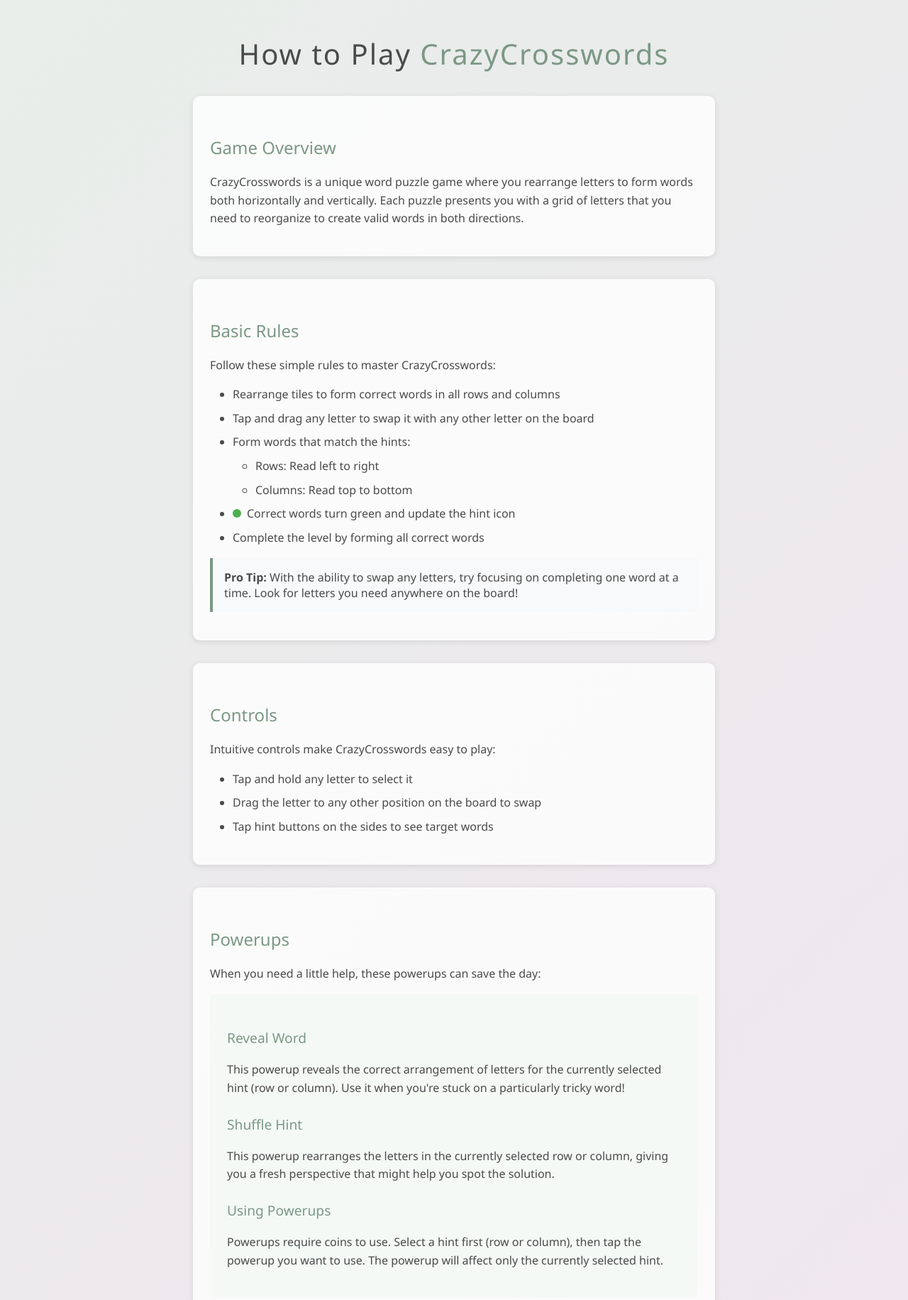
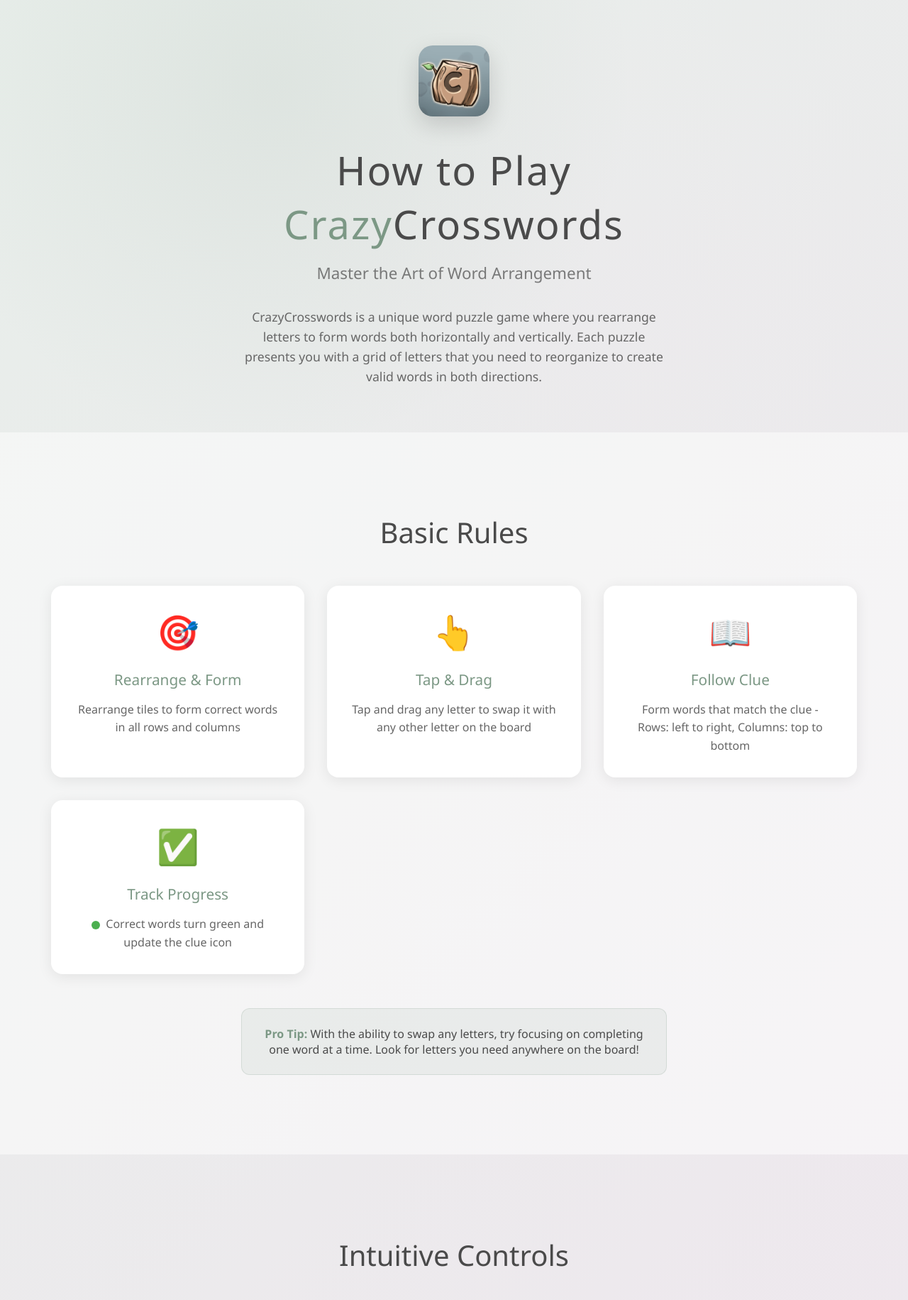
Before and after one commit to imperiumplay/imperiumplay.github.io, an Astro site: page /how-to-play in a window 1280 px wide. Shown: the top 1831 px of the page at 71% size. Built offline with nearby package versions, Linux system fonts and the light colour scheme; Astro itself is replaced by a stand-in of ours.

Commit message:
how to play redesigned

```diff
--- a/src/pages/how-to-play.astro
+++ b/src/pages/how-to-play.astro
@@ -13,122 +13,267 @@
   title="How to Play - Crazy Crosswords"
   description="Learn how to play Crazy Crosswords - arrange letters to form words in rows and columns."
 >
+  <main>
+    <!-- Hero Section -->
+    <section class="hero">
+      <div class="hero-content">
+        <div class="guide-intro">
+          <img src="/images/Icon_crazycrosswords.jpg" alt="Crazy Crosswords Icon" class="game-icon">
+          <h1>How to Play <span class="highlight">Crazy</span>Crosswords</h1>
+          <p class="tagline">Master the Art of Word Arrangement</p>
+          <p class="description">
+            CrazyCrosswords is a unique word puzzle game where you rearrange letters to form words both horizontally and vertically. Each puzzle presents you with a grid of letters that you need to reorganize to create valid words in both directions.
+          </p>
+        </div>
+      </div>
+    </section>
+
+    <!-- Game Rules Section -->
+    <section class="rules">
       <div class="container">
-    <h1>How to Play <span class="highlight">CrazyCrosswords</span></h1>
-
-    <div class="section">
-      <h2>Game Overview</h2>
-      <p>CrazyCrosswords is a unique word puzzle game where you rearrange letters to form words both horizontally and vertically. Each puzzle presents you with a grid of letters that you need to reorganize to create valid words in both directions.</p>
+        <h2>Basic Rules</h2>
+        <div class="rules-grid">
+          <div class="rule-card">
+            <div class="rule-icon">🎯</div>
+            <h3>Rearrange & Form</h3>
+            <p>Rearrange tiles to form correct words in all rows and columns</p>
           </div>
-
-    <div class="section">
-      <h2>Basic Rules</h2>
-      <p>Follow these simple rules to master CrazyCrosswords:</p>
-      <ul>
-        <li>Rearrange tiles to form correct words in all rows and columns</li>
-        <li>Tap and drag any letter to swap it with any other letter on the board</li>
-        <li>Form words that match the hints:
-          <ul>
-            <li>Rows: Read left to right</li>
-            <li>Columns: Read top to bottom</li>
-          </ul>
-        </li>
-        <li><span class="color-indicator green"></span>Correct words turn green and update the hint icon</li>
-        <li>Complete the level by forming all correct words</li>
-      </ul>
+          <div class="rule-card">
+            <div class="rule-icon">👆</div>
+            <h3>Tap & Drag</h3>
+            <p>Tap and drag any letter to swap it with any other letter on the board</p>
+          </div>
+          <div class="rule-card">
+            <div class="rule-icon">📖</div>
+            <h3>Follow Clue</h3>
+            <p>Form words that match the clue - Rows: left to right, Columns: top to bottom</p>
+          </div>
+          <div class="rule-card">
+            <div class="rule-icon">✅</div>
+            <h3>Track Progress</h3>
+            <p><span class="color-indicator green"></span>Correct words turn green and update the clue icon</p>
+          </div>
+        </div>
 
         <div class="gameplay-tip">
           <strong>Pro Tip:</strong> With the ability to swap any letters, try focusing on completing one word at a time. Look for letters you need anywhere on the board!
         </div>
       </div>
+    </section>
 
-    <div class="section">
-      <h2>Controls</h2>
-      <p>Intuitive controls make CrazyCrosswords easy to play:</p>
-      <ul>
-        <li>Tap and hold any letter to select it</li>
-        <li>Drag the letter to any other position on the board to swap</li>
-        <li>Tap hint buttons on the sides to see target words</li>
-      </ul>
+    <!-- Controls Section -->
+    <section class="controls">
+      <div class="container">
+        <h2>Intuitive Controls</h2>
+        <div class="controls-grid">
+          <div class="control-card">
+            <div class="control-icon">📱</div>
+            <h3>Select Letters</h3>
+            <p>Tap and hold any letter to select it</p>
+          </div>
+          <div class="control-card">
+            <div class="control-icon">🔄</div>
+            <h3>Swap Positions</h3>
+            <p>Drag the letter to any other position on the board to swap</p>
+          </div>
+          <div class="control-card">
+            <div class="control-icon">💡</div>
+            <h3>View Clues</h3>
+            <p>Tap clue buttons on the sides to see target words</p>
+          </div>
+        </div>
+      </div>
+    </section>
+
+    <!-- Powerups Section -->
+    <section class="powerups">
+      <div class="container">
+        <h2>Helpful Powerups</h2>
+        <p class="section-description">When you need a little help, these powerups can save the day:</p>
+
+        <div class="powerups-grid">
+          <div class="powerup-card">
+            <div class="powerup-icon">🔍</div>
+            <h3>Reveal Word</h3>
+            <p>This powerup reveals the correct arrangement of letters for the currently selected clue (row or column). Use it when you're stuck on a particularly tricky word!</p>
           </div>
 
-    <div class="section">
-      <h2>Powerups</h2>
-      <p>When you need a little help, these powerups can save the day:</p>
-      <div class="powerup-section">
-        <h3>Reveal Word</h3>
-        <p>This powerup reveals the correct arrangement of letters for the currently selected hint (row or column). Use it when you're stuck on a particularly tricky word!</p>
-
+          <div class="powerup-card">
+            <div class="powerup-icon">🔀</div>
             <h3>Shuffle Hint</h3>
             <p>This powerup rearranges the letters in the currently selected row or column, giving you a fresh perspective that might help you spot the solution.</p>
+          </div>
 
+          <div class="powerup-card">
+            <div class="powerup-icon">🪙</div>
             <h3>Using Powerups</h3>
-        <p>Powerups require coins to use. Select a hint first (row or column), then tap the powerup you want to use. The powerup will affect only the currently selected hint.</p>
+            <p>Powerups require coins to use. Select a clue first (row or column), then tap the powerup you want to use. The powerup will affect only the currently selected clue.</p>
           </div>
         </div>
+      </div>
+    </section>
+  </main>
 
   <Footer links={footerLinks} />
-  </div>
 </BaseLayout>
 
 <style>
-.container {
+.hero {
+  min-height: 60vh;
+  display: flex;
+  align-items: center;
+  padding: 4rem 2rem;
+  position: relative;
+  overflow: hidden;
+}
+
+.hero::before {
+  content: '';
+  position: absolute;
+  top: 0;
+  left: 0;
+  right: 0;
+  bottom: 0;
+  background: radial-gradient(circle at 30% 20%, rgba(124, 152, 133, 0.1) 0%, transparent 50%),
+              radial-gradient(circle at 70% 80%, rgba(240, 230, 239, 0.2) 0%, transparent 50%);
+  z-index: -1;
+}
+
+.hero-content {
+  max-width: 1200px;
+  margin: 0 auto;
+  text-align: center;
+}
+
+.guide-intro {
   max-width: 800px;
   margin: 0 auto;
-  padding: 3rem 2rem;
 }
 
-h1 {
-  font-size: 2.5rem;
-  margin: 0 0 2rem 0;
+.game-icon {
+  width: 100px;
+  height: 100px;
+  border-radius: 20px;
+  box-shadow: 0 12px 32px rgba(0,0,0,0.15);
+  margin-bottom: 2rem;
+}
+
+.guide-intro h1 {
+  font-size: 3.5rem;
+  margin: 0 0 1rem 0;
   letter-spacing: 2px;
   font-weight: 300;
-  text-align: center;
   animation: fadeIn 2s ease-in;
 }
 
-h2 {
-  color: #7c9885;
-  font-weight: 400;
-  margin-top: 2rem;
-  font-size: 1.5rem;
+.tagline {
+  font-size: 1.4rem;
+  margin: 0 0 2rem 0;
+  opacity: 0.7;
+  font-weight: 300;
 }
 
-h3 {
-  color: #7c9885;
-  font-weight: 400;
-  margin-top: 1.5rem;
-  font-size: 1.2rem;
+.description {
+  font-size: 1.1rem;
+  line-height: 1.6;
+  color: #666;
+  max-width: 600px;
+  margin: 0 auto;
 }
 
-p {
-  line-height: 1.6;
-  margin: 1rem 0;
+.container {
+  max-width: 1200px;
+  margin: 0 auto;
+  padding: 0 2rem;
 }
 
-ul {
-  padding-left: 2rem;
+.rules, .controls, .powerups {
+  padding: 5rem 0;
 }
 
-li {
-  margin: 0.5rem 0;
-  line-height: 1.6;
+.rules {
+  background: rgba(255,255,255,0.5);
 }
 
-.section {
-  background: rgba(255, 255, 255, 0.8);
-  border-radius: 10px;
-  padding: 1.5rem;
-  margin-bottom: 2rem;
-  box-shadow: 0 2px 10px rgba(0, 0, 0, 0.1);
-  animation: fadeIn 1.5s ease-in;
+.powerups {
+  background: rgba(248,249,250,0.8);
+}
+
+.rules h2, .controls h2, .powerups h2 {
+  font-size: 2.5rem;
+  margin-bottom: 3rem;
+  font-weight: 300;
+  color: #4a4a4a;
+  text-align: center;
+}
+
+.section-description {
+  text-align: center;
+  font-size: 1.1rem;
+  color: #666;
+  margin-bottom: 3rem;
+  max-width: 600px;
+  margin-left: auto;
+  margin-right: auto;
+}
+
+.rules-grid, .controls-grid {
+  display: grid;
+  grid-template-columns: repeat(auto-fit, minmax(280px, 1fr));
+  gap: 2rem;
+  margin-bottom: 3rem;
+}
+
+.powerups-grid {
+  display: grid;
+  grid-template-columns: repeat(auto-fit, minmax(350px, 1fr));
+  gap: 2rem;
+}
+
+.rule-card, .control-card, .powerup-card {
+  background: white;
+  padding: 2rem;
+  border-radius: 16px;
+  box-shadow: 0 4px 20px rgba(0,0,0,0.08);
+  transition: transform 0.3s ease;
+  text-align: center;
+}
+
+.rule-card:hover, .control-card:hover, .powerup-card:hover {
+  transform: translateY(-5px);
+}
+
+.rule-icon, .control-icon, .powerup-icon {
+  font-size: 3rem;
+  margin-bottom: 1rem;
+  display: block;
+}
+
+.rule-card h3, .control-card h3, .powerup-card h3 {
+  color: #7c9885;
+  margin-bottom: 1rem;
+  font-weight: 400;
+  font-size: 1.3rem;
+}
+
+.rule-card p, .control-card p, .powerup-card p {
+  color: #666;
+  line-height: 1.6;
+  margin: 0;
 }
 
 .gameplay-tip {
-  background: #f8f9fa;
-  border-left: 4px solid #7c9885;
-  padding: 1rem;
-  margin: 1rem 0;
+  background: rgba(124, 152, 133, 0.1);
+  border: 1px solid rgba(124, 152, 133, 0.2);
+  border-radius: 12px;
+  padding: 1.5rem;
+  margin: 2rem auto;
+  max-width: 600px;
+  text-align: center;
+}
+
+.gameplay-tip strong {
+  color: #7c9885;
 }
 
 .color-indicator {
@@ -137,16 +282,89 @@
   height: 12px;
   border-radius: 50%;
   margin-right: 8px;
+  vertical-align: middle;
 }
 
 .green {
   background-color: #4CAF50;
 }
 
-.powerup-section {
-  background: #f4f9f6;
-  border-radius: 8px;
+@media (max-width: 768px) {
+  .hero {
+    padding: 2rem 1rem;
+    min-height: 50vh;
+  }
+
+  .game-icon {
+    width: 80px;
+    height: 80px;
+    margin-bottom: 1.5rem;
+  }
+
+  .guide-intro h1 {
+    font-size: 2.5rem;
+    letter-spacing: 1px;
+  }
+
+  .tagline {
+    font-size: 1.2rem;
+  }
+
+  .description {
+    font-size: 1rem;
+  }
+
+  .rules, .controls, .powerups {
+    padding: 3rem 0;
+  }
+
+  .rules h2, .controls h2, .powerups h2 {
+    font-size: 2rem;
+    margin-bottom: 2rem;
+  }
+
+  .rules-grid, .controls-grid {
+    grid-template-columns: 1fr;
+    gap: 1.5rem;
+  }
+
+  .powerups-grid {
+    grid-template-columns: 1fr;
+    gap: 1.5rem;
+  }
+
+  .rule-card, .control-card, .powerup-card {
     padding: 1.5rem;
-  margin: 1rem 0;
+  }
+
+  .container {
+    padding: 0 1rem;
+  }
+}
+
+@media (max-width: 480px) {
+  .hero {
+    padding: 1.5rem 0.5rem;
+  }
+
+  .guide-intro h1 {
+    font-size: 2rem;
+  }
+
+  .tagline {
+    font-size: 1.1rem;
+  }
+
+  .rules, .controls, .powerups {
+    padding: 2rem 0;
+  }
+
+  .rule-card, .control-card, .powerup-card {
+    padding: 1.2rem;
+  }
+
+  .container {
+    padding: 0 0.5rem;
+  }
 }
 </style>
```
Lines whose indentation alone changed are shown as unchanged.
